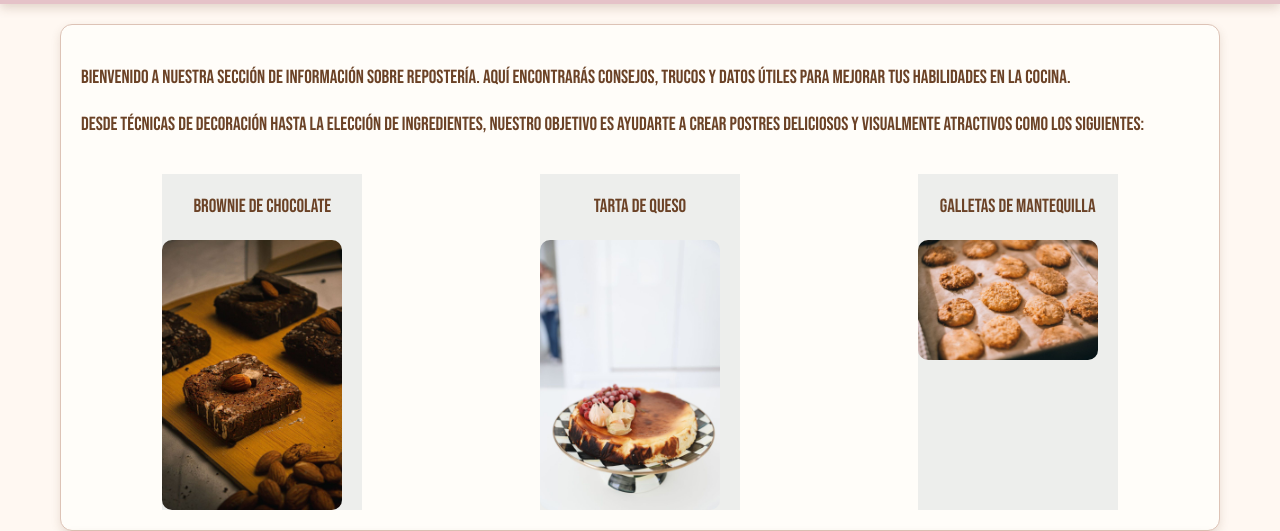
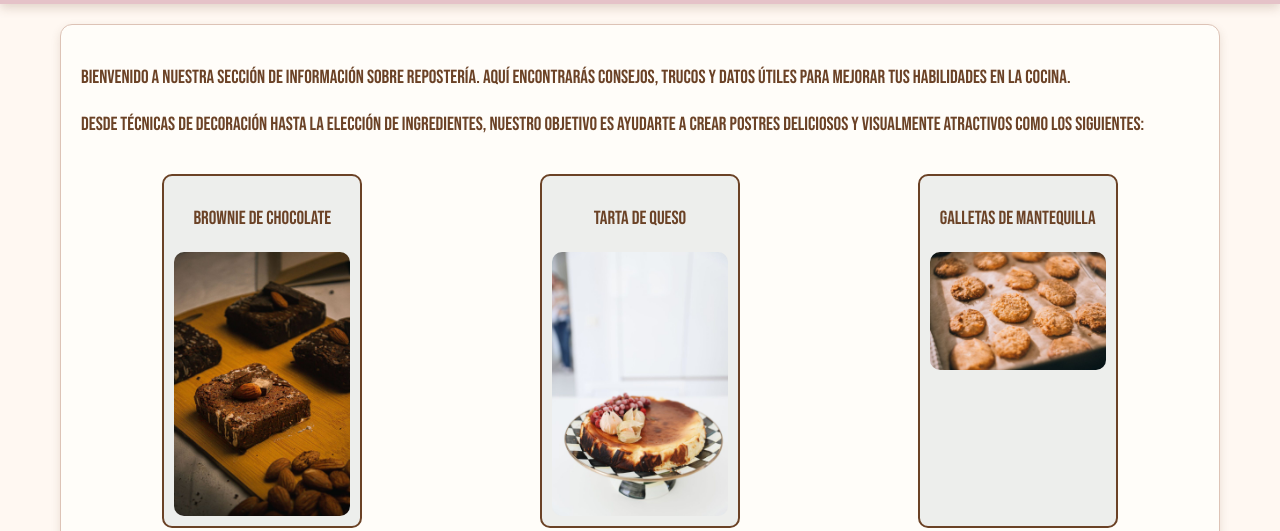
Before and after one commit to Moises-wq-alt/DulceTentacion, a plain HTML site: page info.html in a window 1280 px wide. Shown: the part 269-800 px from the top of the page. Drawn offline with Linux system fonts and the light colour scheme; a web font is replaced by a local one.

Commit message:
Arreglando tarjetas de info.html
Agrego padding y border.

```diff
--- a/css/estilos.css
+++ b/css/estilos.css
@@ -403,6 +403,9 @@ footer {
   background-color: #edeeec;
   text-align: center;
   width: 200px;
+  padding: 10px;
+  border: 2px solid;
+  border-radius: 10px;
 }
 
 .tarjeta-miniatura img {
```
